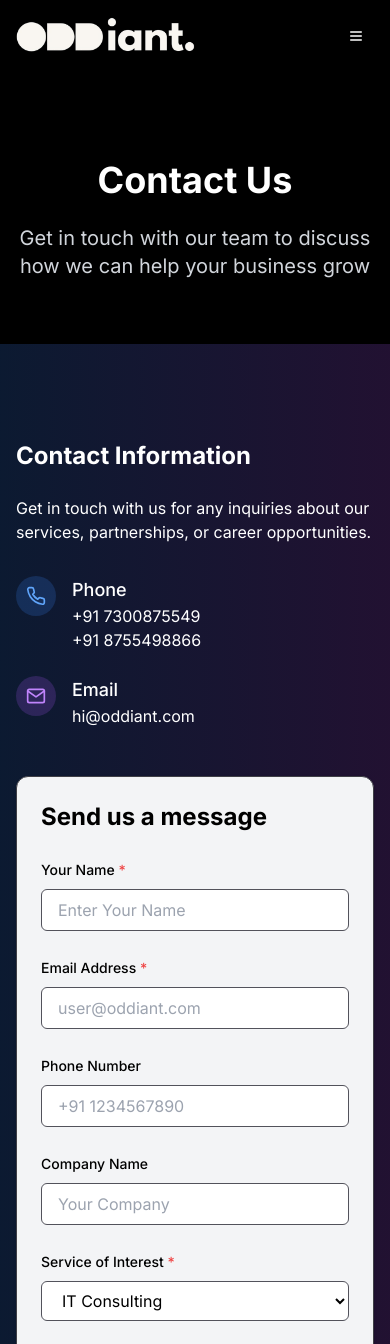
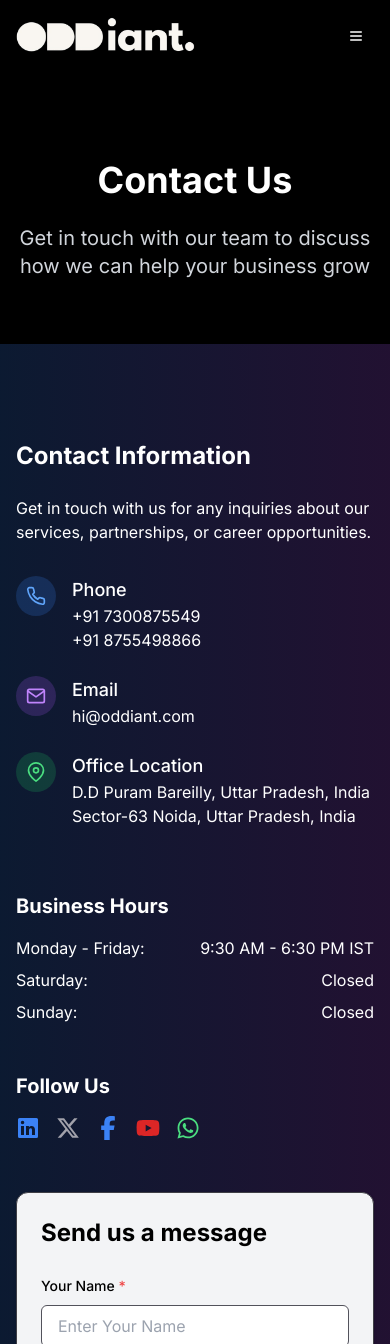
Before and after one commit to aradhya8755/oddiant-techLabs, a Next.js app: page /contact in a window 390 px wide. Shown: the top 1344 px of the page. Built offline with nearby package versions, Linux system fonts and the light colour scheme.

Commit message:
refactor: Enhance contact page with clickable phone and email links, add office location and business hours, and integrate social media icons

```diff
--- a/src/app/contact/contact-page.tsx
+++ b/src/app/contact/contact-page.tsx
@@ -4,6 +4,8 @@ import { useState } from "react"
 import { Button } from "@/components/ui/button"
 import { Card, CardContent } from "@/components/ui/card"
 import { Toaster, toast } from "sonner"
+import { FontAwesomeIcon } from '@fortawesome/react-fontawesome'
+import { faXTwitter, faFacebookF, faYoutube, faWhatsapp } from '@fortawesome/free-brands-svg-icons'
 
 export default function ContactPage() {
   const [formData, setFormData] = useState({
@@ -353,8 +355,9 @@ ${formData.message}
                       </div>
                       <div>
                         <h3 className="text-lg font-medium text-white">Phone</h3>
-                        <p className="text-white">+91 7300875549</p>
-                        <p className="text-white">+91 8755498866</p>
+                        <a href="tel:+917300875549" className="text-white hover:underline">+91 7300875549</a>
+                        <br />
+                        <a href="tel:+918755498866" className="text-white hover:underline">+91 8755498866</a>
                       </div>
                     </div>
 
@@ -376,9 +379,92 @@ ${formData.message}
                       </div>
                       <div>
                         <h3 className="text-lg font-medium text-white">Email</h3>
-                        <p className="text-white">hi@oddiant.com</p>
+                        <a href="mailto:hi@oddiant.com" className="text-white hover:underline">hi@oddiant.com</a>
                       </div>
                     </div>
+                    <div className="flex items-start gap-4">
+                      <div className="w-10 h-10 bg-green-500/20 rounded-full flex items-center justify-center text-green-400 flex-shrink-0">
+                        <svg
+                          xmlns="http://www.w3.org/2000/svg"
+                          viewBox="0 0 24 24"
+                          fill="none"
+                          stroke="currentColor"
+                          strokeWidth="2"
+                          strokeLinecap="round"
+                          strokeLinejoin="round"
+                          className="w-5 h-5"
+                        >
+                          <path d="M21 10c0 7-9 13-9 13s-9-6-9-13a9 9 0 0 1 18 0z" />
+                          <circle cx="12" cy="10" r="3" />
+                        </svg>
+                      </div>
+                      <div>
+                        <h3 className="text-lg font-medium text-white">Office Location</h3>
+                        <a className="text-white hover:underline" href="https://maps.app.goo.gl/BBFMKuiDnabN2rPE6" target="_blank" rel="noopener noreferrer">D.D Puram Bareilly, Uttar Pradesh, India </a>
+                        <br />
+                        <a className="text-white hover:underline" href="https://maps.app.goo.gl/bMVpmZkageHxXuc76" target="_blank" rel="noopener noreferrer">Sector-63 Noida, Uttar Pradesh, India</a>
+                      </div>
+                    </div>
+                  </div>
+                </div>
+
+                <div className="animate-fade-in pt-8">
+                  <h3 className="text-xl text-white font-bold mb-4">Business Hours</h3>
+                  <div className="space-y-2 text-white">
+                    <p className="flex justify-between">
+                      <span>Monday - Friday:</span>
+                      <span>9:30 AM - 6:30 PM IST</span>
+                    </p>
+                    <p className="flex justify-between">
+                      <span>Saturday:</span>
+                      <span>Closed</span>
+                    </p>
+                    <p className="flex justify-between">
+                      <span>Sunday:</span>
+                      <span>Closed</span>
+                    </p>
+                  </div>
+                </div>
+
+                <div className="animate-fade-in pt-4">
+                  <h3 className="text-xl text-white font-bold mb-4">Follow Us</h3>
+                  <div className="flex space-x-4">
+                    <a href="https://linkedin.com" target="_blank" rel="noreferrer" aria-label="LinkedIn">
+                      <svg
+                        xmlns="http://www.w3.org/2000/svg"
+                        viewBox="0 0 24 24"
+                        fill="currentColor"
+                        className="w-6 h-6 text-blue-500 hover:text-white transition-colors"
+                      >
+                        <path d="M20.5 2h-17A1.5 1.5 0 002 3.5v17A1.5 1.5 0 003.5 22h17a1.5 1.5 0 001.5-1.5v-17A1.5 1.5 0 0020.5 2zM8 19H5v-9h3zM6.5 8.25A1.75 1.75 0 118.3 6.5a1.78 1.78 0 01-1.8 1.75zM19 19h-3v-4.74c0-1.42-.6-1.93-1.38-1.93A1.74 1.74 0 0013 14.19a.66.66 0 000 .14V19h-3v-9h2.9v1.3a3.11 3.11 0 012.7-1.4c1.55 0 3.36.86 3.36 3.66z" />
+                      </svg>
+                    </a>
+                    <a href="https://twitter.com" target="_blank" rel="noreferrer" aria-label="Twitter">
+                      <FontAwesomeIcon
+                        icon={faXTwitter}
+                        className="w-6 h-6 text-zinc-400 hover:text-white transition-colors"
+                      />
+                    </a>
+                    <a href="https://facebook.com" target="_blank" rel="noreferrer" aria-label="Facebook">
+                      <FontAwesomeIcon
+                        icon={faFacebookF}
+                        className="w-6 h-6 text-blue-500 hover:text-white transition-colors"
+                      />
+                    </a>
+
+                    <a href="https://youtube.com" target="_blank" rel="noreferrer" aria-label="YouTube">
+                      <FontAwesomeIcon
+                        icon={faYoutube}
+                        className="w-6 h-6 text-red-600 hover:text-white transition-colors"
+                      />
+                    </a>
+
+                    <a href="https://wa.me/your-number" target="_blank" rel="noreferrer" aria-label="WhatsApp">
+                      <FontAwesomeIcon
+                        icon={faWhatsapp}
+                        className="w-6 h-6 text-green-400 hover:text-white transition-colors"
+                      />
+                    </a>
                   </div>
                 </div>
               </div>
```
